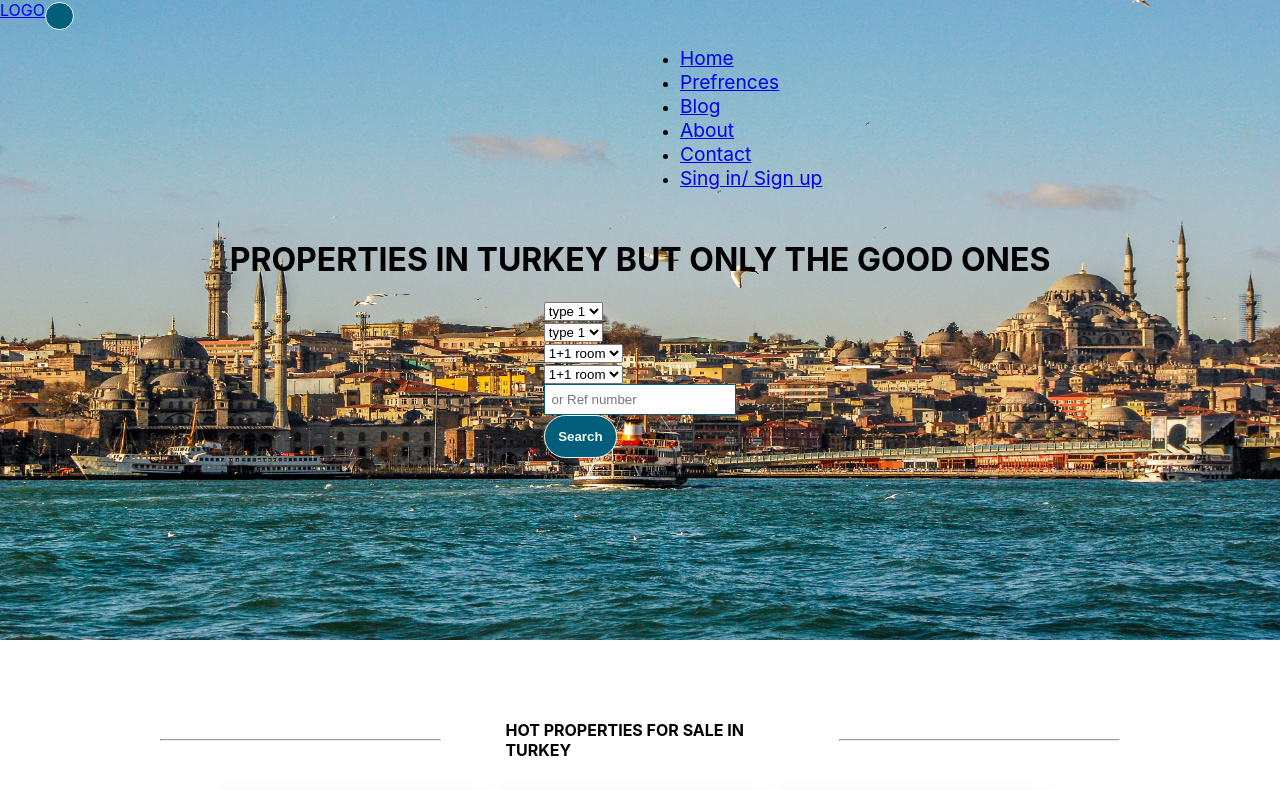
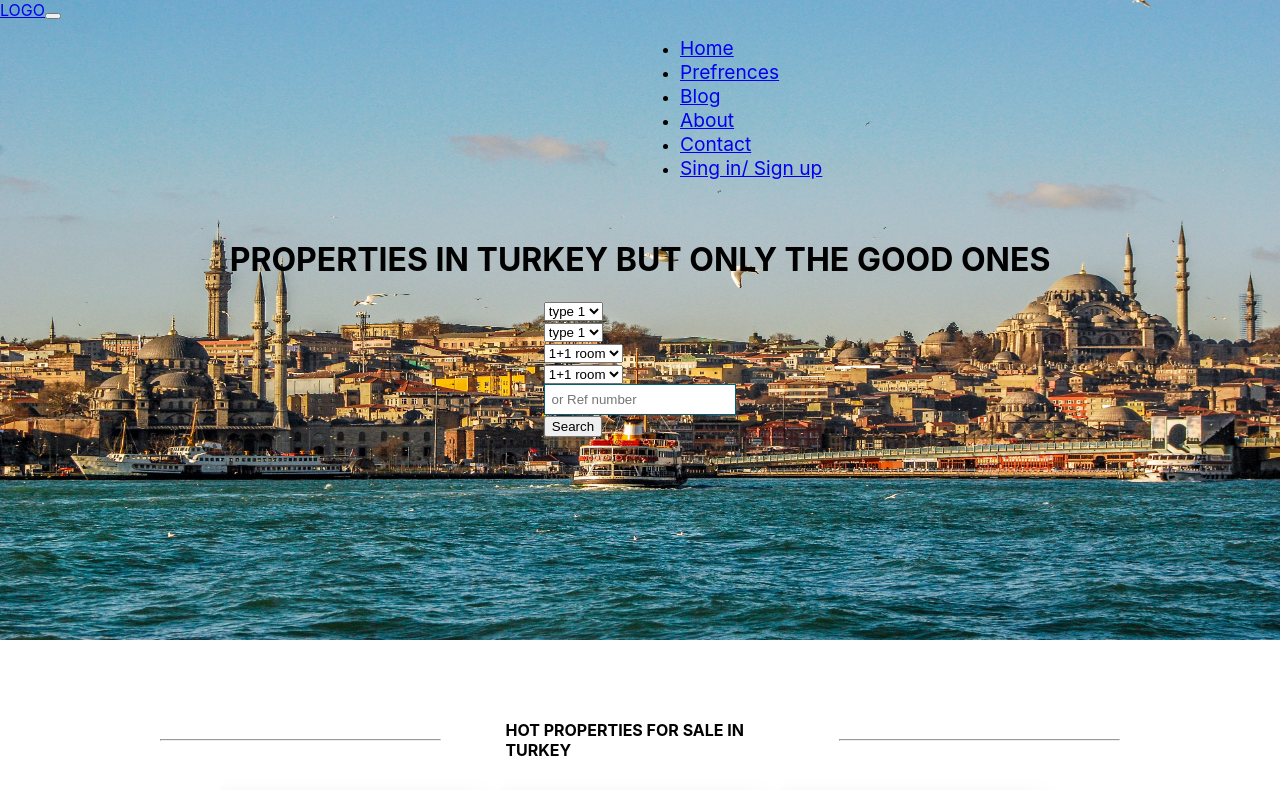
Before and after one commit to Alzubair98/ozyapi, a React (Create React App) app: page / in a window 1280 px wide. Shown: the top 790 px of the page. Built offline with nearby package versions, Linux system fonts and the light colour scheme; the HTML template or start-up script is replaced by a standard one.

Commit message:
fix navbar

```diff
--- a/src/App.js
+++ b/src/App.js
@@ -5,6 +5,7 @@ import Preferencess from "./component/preferences/preferences";
 import Home from "./component/Home/Home";
 import Dashboard from "./component/dashboard/Dashboard";
 import React, { useState, useEffect } from "react";
+import Navbar from "./component/navbar/navbar";
 
 function App() {
   const [user, setUser] = useState({
@@ -56,6 +57,7 @@ function App() {
   return (
     <div className="App">
       <BrowserRouter>
+        <Navbar user={user} />
         <Routes>
           <Route path="/" element={<Main user={user} />} />
           <Route path="/preferencess" element={<Preferencess />} />
--- a/src/component/Home/Home.jsx
+++ b/src/component/Home/Home.jsx
@@ -27,7 +27,7 @@ const Home = (props) => {
       <div className="Cont cfb">
         <div className={setBannerClass()}>
           {welcome ? <h2>Hello, New Friend!</h2> : <h2>Welcome Back</h2>}
-          <button onClick={() => setWelcome(!welcome)}>
+          <button className="h-button" onClick={() => setWelcome(!welcome)}>
             {welcome ? "Sign In" : "Create Account"}
           </button>
         </div>
@@ -37,7 +37,7 @@ const Home = (props) => {
           ) : (
             <Login handleSuccessfulAuth={handleSuccessfulAuth} />
           )}
-          {/* <h1> test {props.user}</h1>
+          {/*
 
         <button onClick={() => props.handleLogout()}>logout</button> */}
         </div>
--- a/src/component/Home/home.css
+++ b/src/component/Home/home.css
@@ -102,7 +102,7 @@
 
 
 /* All Buttons Styling */
-button {
+.h-button {
     padding: 1em;
 
     border: 1px solid #EEFCF8;
@@ -115,11 +115,11 @@ button {
     text-decoration: none;
 }
 
-button:focus {
+.h-button:focus {
     outline: 0;
 }
 
-button:hover{
+.h-button:hover{
     opacity: 0.9;
 }
 
--- a/src/component/auth/Login.jsx
+++ b/src/component/auth/Login.jsx
@@ -66,7 +66,10 @@ const Login = (props) => {
           required
         />
 
-        <button type="submit"> Log in</button>
+        <button className="h-button" type="submit">
+          {" "}
+          Log in
+        </button>
       </form>
     </div>
   );
--- a/src/component/auth/Registration.jsx
+++ b/src/component/auth/Registration.jsx
@@ -86,7 +86,10 @@ const Rigstration = (props) => {
           required
         />
 
-        <button type="submit"> Rigister</button>
+        <button className="h-button" type="submit">
+          {" "}
+          Rigister
+        </button>
       </form>
     </div>
   );
--- a/src/component/main/main.jsx
+++ b/src/component/main/main.jsx
@@ -9,7 +9,6 @@ import Services from "../services/services";
 const Main = (props) => {
   return (
     <>
-      <Navbar user={props.user} />
       <Intro />
       <Services />
       <Article />
```
